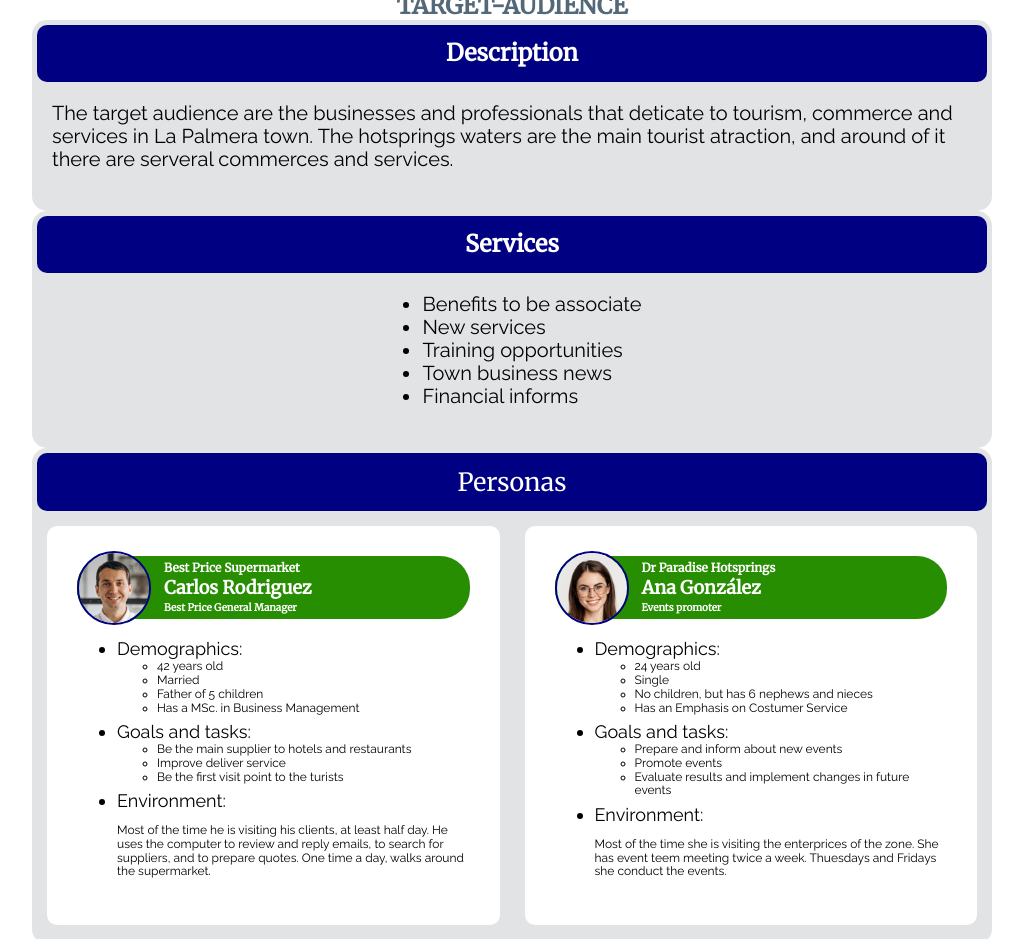
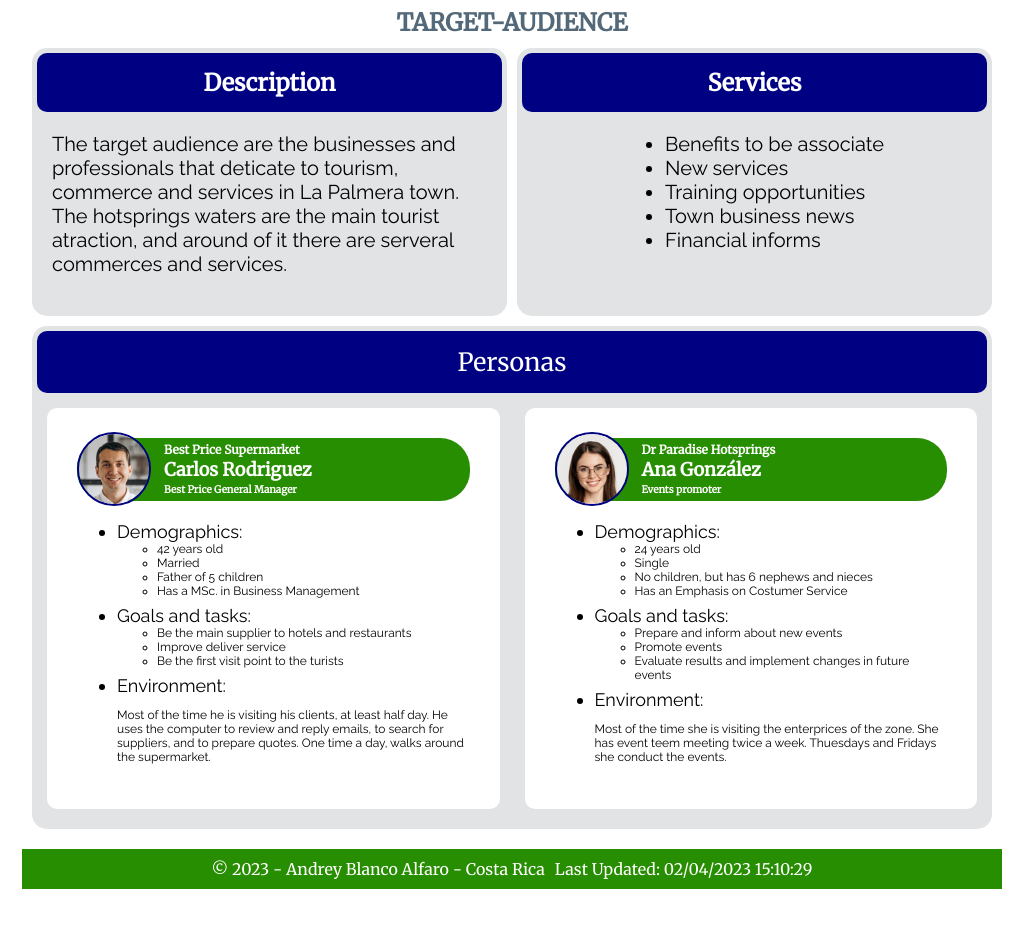
Before and after one commit to AndreyBlanco/wdd230, a plain HTML site: page chamber_site_plan/target_audience.html in a window 1280 px wide. Shown: the part 155-1094 px from the top of the page, without its empty margins (128-1151 px from the left). After the commit the page ends 1052 px from the top, so only its background shows below. Drawn offline with Linux system fonts and the light colour scheme; files that its build step writes are made by us from their sources.

Commit message:
validation corrections

```diff
--- a/chamber_site_plan/styles/medium.css
+++ b/chamber_site_plan/styles/medium.css
@@ -36,7 +36,7 @@
         padding: 30px;
         margin: 10px;
         height: 80%;
-        width: absolute;
+        width: 100%;
         align-self: start;
     }
 
--- a/chamber_site_plan/styles/small.css
+++ b/chamber_site_plan/styles/small.css
@@ -161,7 +161,7 @@ p, .serv, .personas, .color_box, .font_box:nth-of-type(2) {
 
 .persona_header {
     display: grid;
-    grid-template-columns: 51px, 1fr;
+    grid-template-columns: 0.2fr 1fr;
     grid-template-rows: 17px 17px 17px;
     align-items: center;
     justify-content: start;
--- a/chamber_site_plan/target_audience.html
+++ b/chamber_site_plan/target_audience.html
@@ -12,7 +12,6 @@
     <link rel="stylesheet" href="styles/small.css">
     <link rel="stylesheet" href="styles/medium.css">
     <link rel="stylesheet" href="styles/large.css">
-    <link rel="stylesheet" href="styles/normalize.css">
 </head>
 <body>
     <div id="content">
```
Also changed, not shown: chamber_site_plan/design.html (+0 -1 lines), chamber_site_plan/index.html (+0 -1 lines).
